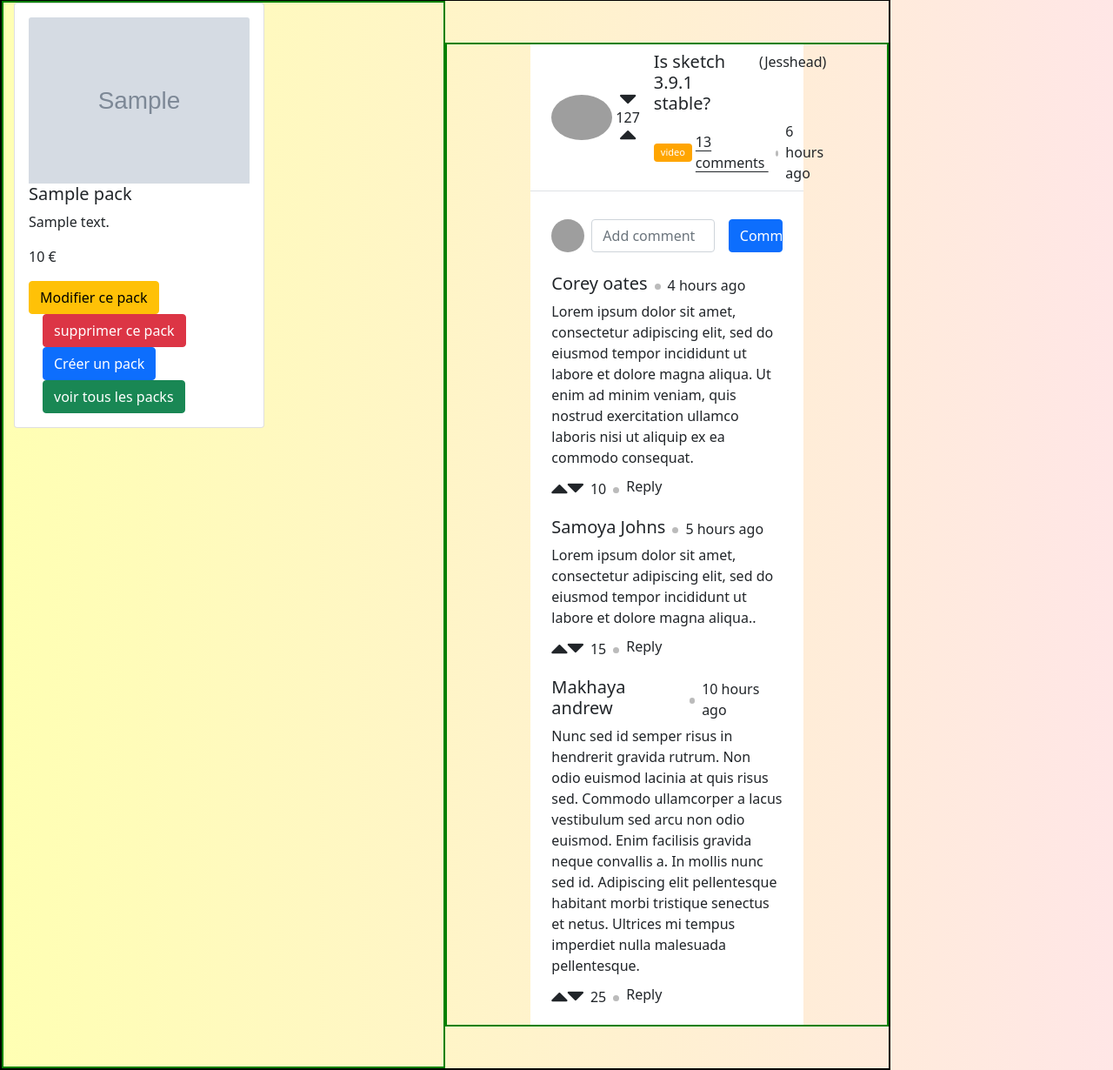
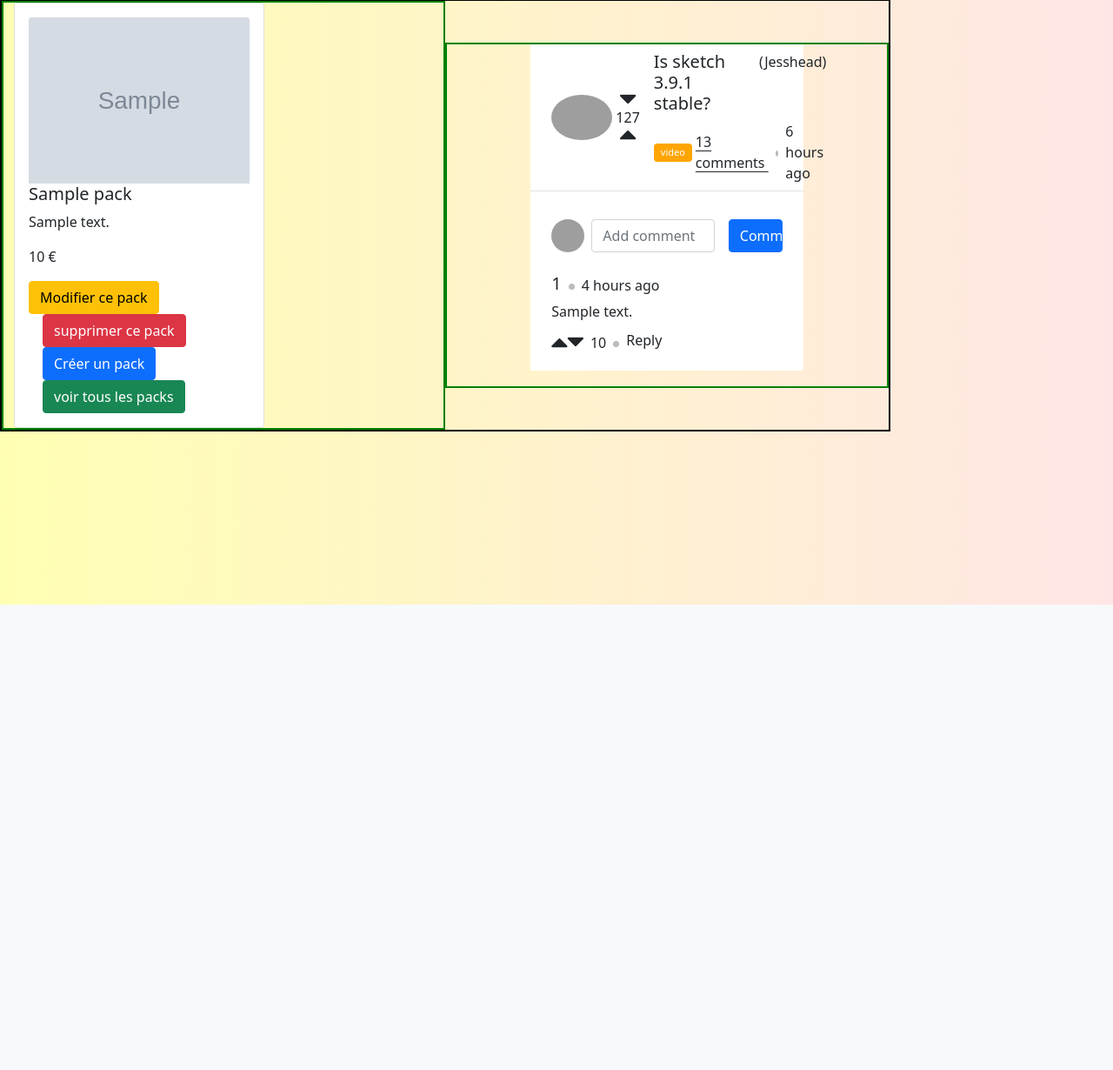
Before and after one commit to Marvinmaz/pack-nique, a Symfony app: template templates/pack/readPack.html.twig in a window 1280 px wide. Shown: the part 105-1335 px from the top of the page at 87% size. After the commit the page ends 800 px from the top, so only its background shows below. Run offline with Twig, Linux system fonts and the light colour scheme; the template is opened without the code that fills it: most values are stand-ins (such as "Sample title", 1, 10 or a date in 2020); grey boxes marked "Sample" are stand-in pictures; some libraries are stand-ins or nearby versions; grey boxes are pictures that could not be loaded.

Commit message:
read comments in read-pack root

```diff
--- a/src/Entity/Pack.php
+++ b/src/Entity/Pack.php
@@ -54,7 +54,8 @@ class Pack {
      */
     private $categories;
     const STANDARD_CATEGORIES = [
-        'vegan' => 'vegan', 'végétarien' => 'végétarien', 'halal' => 'halal', 'anniversaire' => 'anniversaire', 'réunion' => 'réunion', 'pique-nique' => 'pique-nique', 'duo' => 'duo', 'romantique' => 'romantique', 'soirée' => 'soirée', 'bbq' => 'bbq'];
+        'vegan' => 'vegan', 'végétarien' => 'végétarien', 'halal' => 'halal', 'anniversaire' => 'anniversaire',
+        'réunion' => 'réunion', 'pique-nique' => 'pique-nique', 'duo' => 'duo', 'romantique' => 'romantique', 'soirée' => 'soirée', 'bbq' => 'bbq'];
 
 
     /**
--- a/templates/index.html.twig
+++ b/templates/index.html.twig
@@ -26,8 +26,6 @@
 			});
 		</script>
 	{% endblock %}
-
-
 
 	{% block body %}
 	{{ parent()}}
--- a/templates/pack/readPack.html.twig
+++ b/templates/pack/readPack.html.twig
@@ -43,39 +43,26 @@
                 </div>
             </div>
             <div class="coment-bottom bg-white p-2 px-4">
-                <div class="d-flex flex-row add-comment-section mt-4 mb-4"><img class="img-fluid img-responsive rounded-circle mr-2" src="https://i.imgur.com/qdiP4DB.jpg" width="38"><input type="text" class="form-control mr-3" placeholder="Add comment"><button class="btn btn-primary" type="button">Comment</button></div>
+                <div class="d-flex flex-row add-comment-section mt-4 mb-4">
+                    <img class="img-fluid img-responsive rounded-circle mr-2" src="https://i.imgur.com/qdiP4DB.jpg" width="38">
+                    <input type="text" class="form-control mr-3" placeholder="Add comment">
+                    <button class="btn btn-primary" type="submit">Comment</button>
+                </div>
                 <div class="commented-section mt-2">
+                {% for comment in comments %}
                     <div class="d-flex flex-row align-items-center commented-user">
-                        <h5 class="mr-2">Corey oates</h5><span class="dot mb-1"></span><span class="mb-1 ml-2">4 hours ago</span>
+                        <h5 class="mr-2"> {{comment.UserId}}</h5><span class="dot mb-1"></span><span class="mb-1 ml-2">4 hours ago</span>
                     </div>
-                    <div class="comment-text-sm"><span>Lorem ipsum dolor sit amet, consectetur adipiscing elit, sed do eiusmod tempor incididunt ut labore et dolore magna aliqua. Ut enim ad minim veniam, quis nostrud exercitation ullamco laboris nisi ut aliquip ex ea commodo consequat.</span></div>
+                    <div class="comment-text-sm">
+                        <span> {{ comment.content }}
+                        </span>
+                    </div>
                     <div class="reply-section">
                         <div class="d-flex flex-row align-items-center voting-icons"><i class="fa fa-sort-up fa-2x mt-3 hit-voting"></i><i class="fa fa-sort-down fa-2x mb-3 hit-voting"></i><span class="ml-2">10</span><span class="dot ml-2"></span>
                             <h6 class="ml-2 mt-1">Reply</h6>
                         </div>
                     </div>
-                </div>
-                <div class="commented-section mt-2">
-                    <div class="d-flex flex-row align-items-center commented-user">
-                        <h5 class="mr-2">Samoya Johns</h5><span class="dot mb-1"></span><span class="mb-1 ml-2">5 hours ago</span>
-                    </div>
-                    <div class="comment-text-sm"><span>Lorem ipsum dolor sit amet, consectetur adipiscing elit, sed do eiusmod tempor incididunt ut labore et dolore magna aliqua..</span></div>
-                    <div class="reply-section">
-                        <div class="d-flex flex-row align-items-center voting-icons"><i class="fa fa-sort-up fa-2x mt-3 hit-voting"></i><i class="fa fa-sort-down fa-2x mb-3 hit-voting"></i><span class="ml-2">15</span><span class="dot ml-2"></span>
-                            <h6 class="ml-2 mt-1">Reply</h6>
-                        </div>
-                    </div>
-                </div>
-                <div class="commented-section mt-2">
-                    <div class="d-flex flex-row align-items-center commented-user">
-                        <h5 class="mr-2">Makhaya andrew</h5><span class="dot mb-1"></span><span class="mb-1 ml-2">10 hours ago</span>
-                    </div>
-                    <div class="comment-text-sm"><span>Nunc sed id semper risus in hendrerit gravida rutrum. Non odio euismod lacinia at quis risus sed. Commodo ullamcorper a lacus vestibulum sed arcu non odio euismod. Enim facilisis gravida neque convallis a. In mollis nunc sed id. Adipiscing elit pellentesque habitant morbi tristique senectus et netus. Ultrices mi tempus imperdiet nulla malesuada pellentesque.</span></div>
-                    <div class="reply-section">
-                        <div class="d-flex flex-row align-items-center voting-icons"><i class="fa fa-sort-up fa-2x mt-3 hit-voting"></i><i class="fa fa-sort-down fa-2x mb-3 hit-voting"></i><span class="ml-2">25</span><span class="dot ml-2"></span>
-                            <h6 class="ml-2 mt-1">Reply</h6>
-                        </div>
-                    </div>
+                {% endfor %}
                 </div>
             </div>
         </div>
```
Also changed, not shown: src/Controller/PackController.php (+21 -2 lines), src/Entity/Comment.php (+34 -0 lines).
